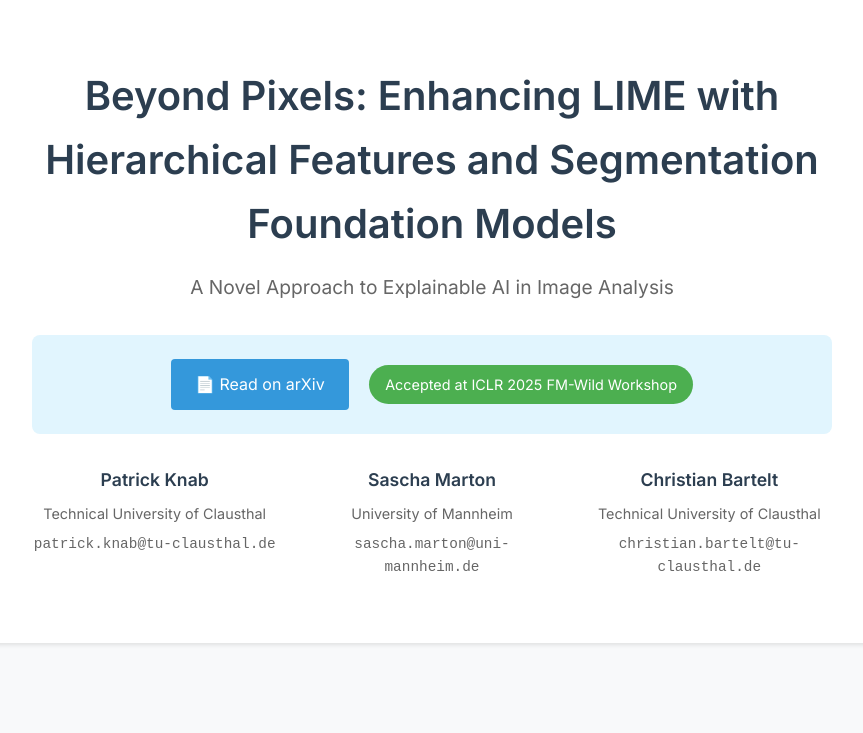
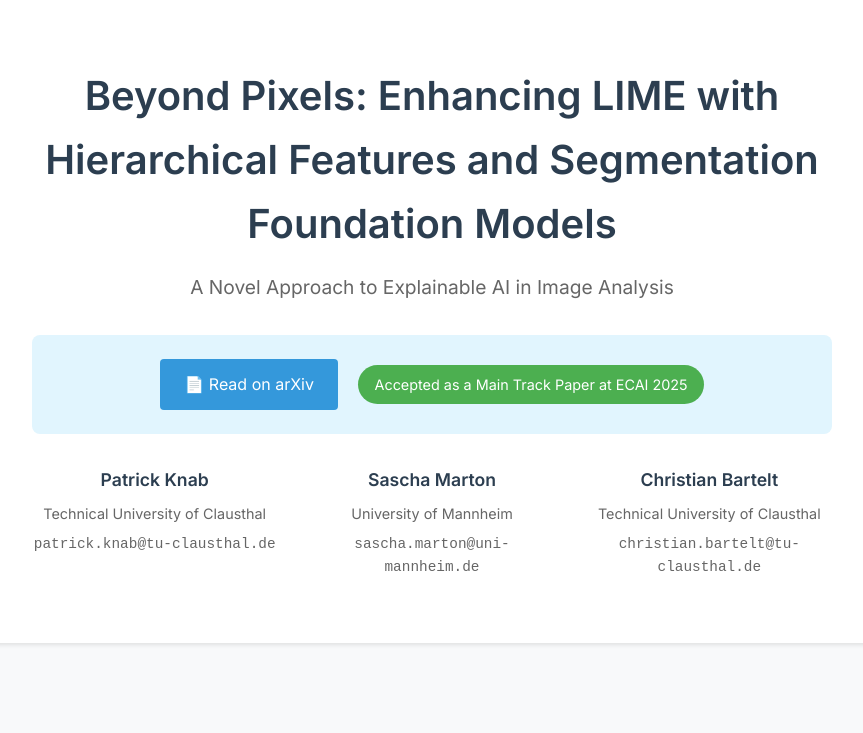
Before and after one commit to patrick-knab/DSEG-LIME, a plain HTML site: page index.html in a window 1280 px wide. Shown: the top 733 px of the page, without its empty margins (208-1071 px from the left). Drawn offline with nearby package versions, Linux system fonts and the light colour scheme.

Commit message:
Fix website + ECAI

```diff
--- a/index.html
+++ b/index.html
@@ -5,7 +5,6 @@
     <meta name="viewport" content="width=device-width, initial-scale=1.0">
     <title>DSEG-LIME: Enhancing LIME with Hierarchical Features</title>
     <link href="https://fonts.googleapis.com/css2?family=Inter:wght@300;400;600&display=swap" rel="stylesheet">
-    <script src="https://polyfill.io/v3/polyfill.min.js?features=es6"></script>
     <script id="MathJax-script" async src="https://cdn.jsdelivr.net/npm/mathjax@3/es5/tex-mml-chtml.js"></script>
     <script>
         window.MathJax = {
@@ -190,7 +189,7 @@
                 <p class="subtitle">A Novel Approach to Explainable AI in Image Analysis</p>
                 <div class="paper-info">
                     <a href="https://arxiv.org/abs/2403.07733" class="button">📄 Read on arXiv</a>
-                    <span class="badge">Accepted at ICLR 2025 FM-Wild Workshop</span>
+                    <span class="badge">Accepted as a Main Track Paper at ECAI 2025</span>
                 </div>
                 <div style="margin-top: 2rem; text-align: center;">
                     <div style="display: inline-block;">
```
